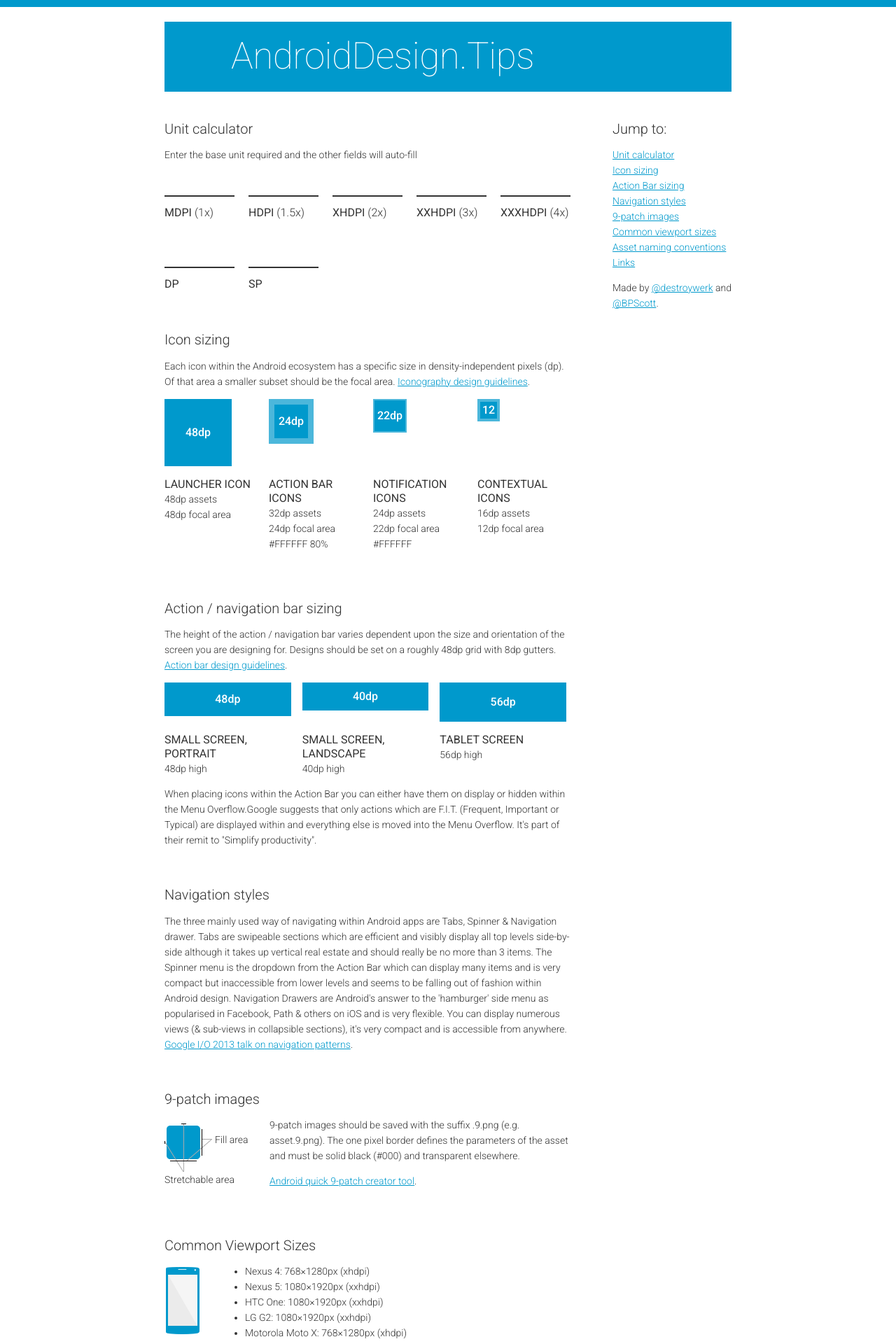
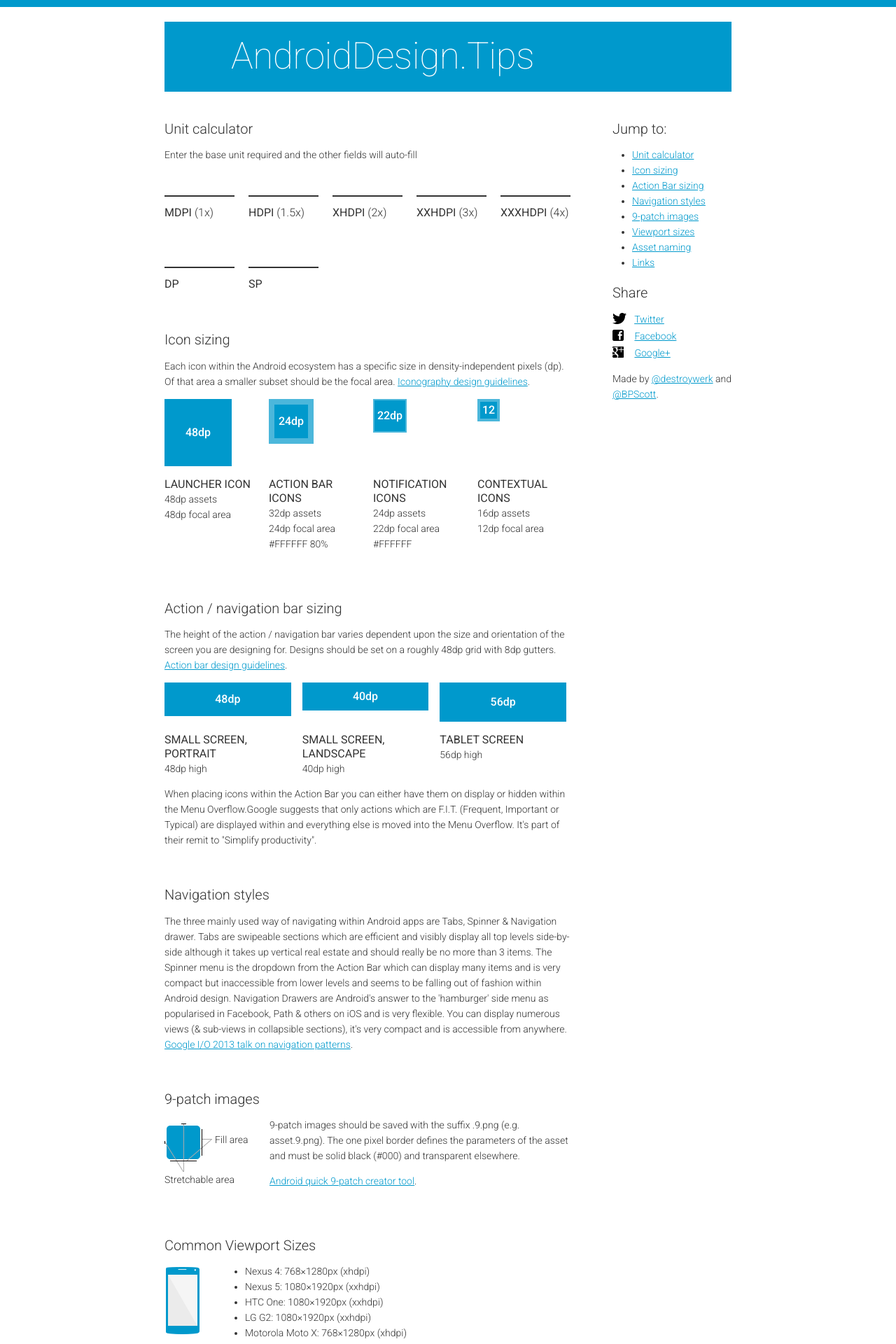
Before and after one commit to destroywerk/androiddesign.tips, a Jekyll site: the page built from index.html, in a window 1280 px wide. Shown: the top 1920 px of the page at 70% size. Built offline with Jekyll 4.4.1, drawn with Linux system fonts in a browser that asks for light colours; nearby versions of some CDN libraries; Markdown is read by kramdown in place of the engine named in the settings.

Commit message:
Add share buttons

```diff
--- a/_config.yml
+++ b/_config.yml
@@ -1,2 +1,3 @@
 name: androiddesign.tips
+share_base_url: http://androiddesign.tips
 markdown: redcarpet
--- a/css/main.css
+++ b/css/main.css
@@ -77,7 +77,6 @@ th {
   overflow: auto;
 }
 
-
 .layout__content,
 .layout__sidebar {
   -moz-box-sizing: border-box;
@@ -97,8 +96,7 @@ th {
 }
 
 .sidebar__links {
-  list-style: none;
-  padding-left: 0;
+  padding-left: 28px;
 }
 
 .page-title {
@@ -357,3 +355,37 @@ th {
   padding: 2px 4px;
   text-align: left;
 }
+
+/* Share icons */
+.share {
+  list-style: none;
+  padding-left: 0;
+}
+
+.share__link {
+  line-height: 24px;
+  text-decoration: none;
+}
+
+.share__link span {
+  text-decoration: underline;
+}
+
+.share__icon {
+  display: inline-block;
+  width: 20px;
+  height: 20px;
+  padding-right: 8px;
+  vertical-align: middle;
+  background-image: url('/img/sprite.png');
+  background-repeat: no-repeat;
+}
+
+.share__link--facebook .share__icon { background-position: 0 0; }
+.share__link--facebook:hover .share__icon { background-position: -36px 0; }
+
+.share__link--google .share__icon { background-position: -72px 0; }
+.share__link--google:hover .share__icon { background-position: -108px 0; }
+
+.share__link--twitter .share__icon { background-position: -144px 0; }
+.share__link--twitter:hover .share__icon { background-position: -184px 0; }
--- a/index.html
+++ b/index.html
@@ -26,9 +26,18 @@ title: Android Design Tips
       <li><a href="#action-bar-sizing">Action Bar sizing</a></li>
       <li><a href="#navigation-styles">Navigation styles</a></li>
       <li><a href="#nine-patch-images">9-patch images</a></li>
-      <li><a href="#common-viewport-sizes">Common viewport sizes</a></li>
-      <li><a href="#asset-naming-conventions">Asset naming conventions</a></li>
+      <li><a href="#common-viewport-sizes">Viewport sizes</a></li>
+      <li><a href="#asset-naming-conventions">Asset naming</a></li>
       <li><a href="#links">Links</a></li>
+    </ul>
+
+    <h2>Share</h2>
+
+    <ul class="share">
+      {% assign share_url = site.share_base_url %}
+      <tips><a href="http://twitter.com/share?url={{share_url}}" target="_blank" class="share__link share__link--twitter"><i class="share__icon"></i> <span>Twitter</span></a></li>
+      <li><a href="http://www.facebook.com/sharer.php?u={{share_url}}" target="_blank" class="share__link share__link--facebook"><i class="share__icon"></i> <span>Facebook</span></a></li>
+      <li><a href="https://plus.google.com/share?url={{share_url}}" target="_blank" class="share__link share__link--google"><i class="share__icon"></i> <span>Google+</span></a></li>
     </ul>
 
     <p>Made by <a href="https://twitter.com/destroywerk">@destroywerk</a> and <a href="https://twitter.com/BPScott">@BPScott</a>.</p>
```
Also changed, not shown: img/sprite.png (added).
